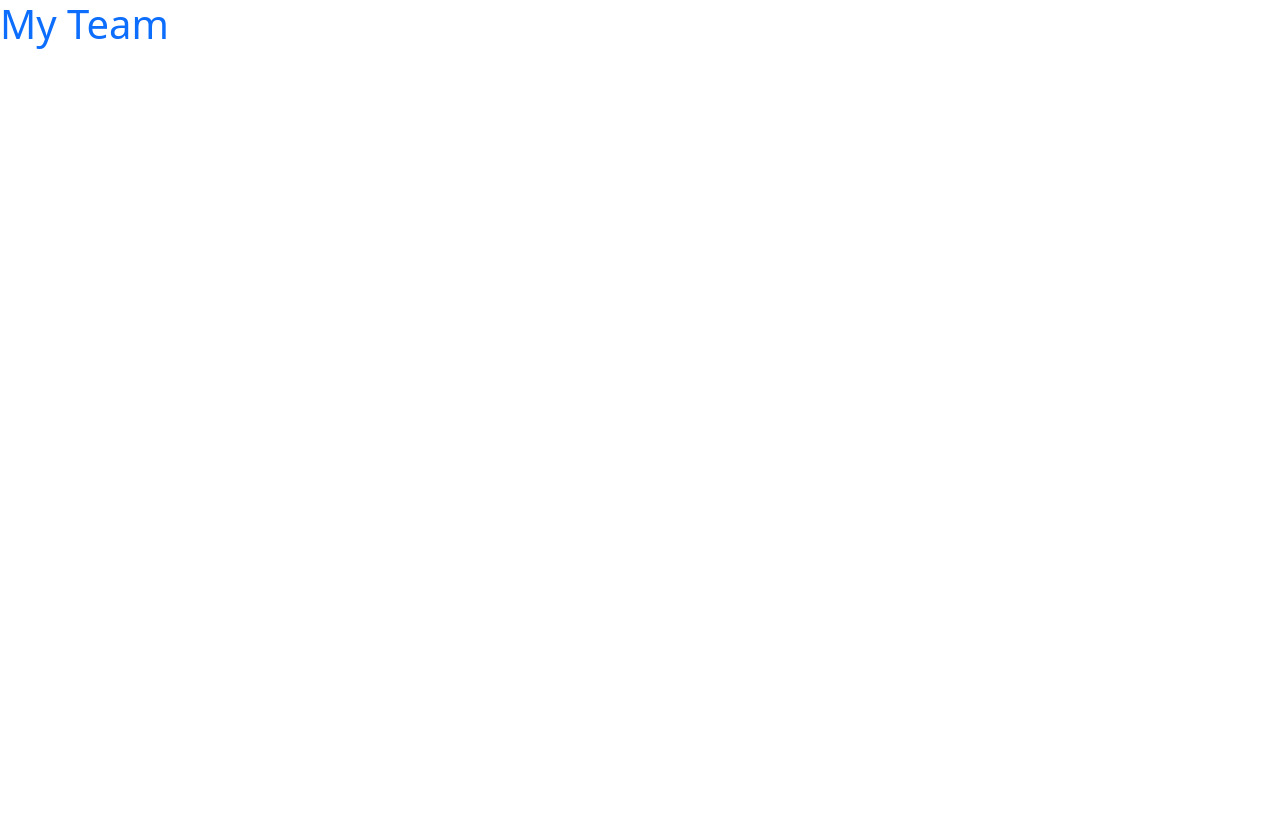
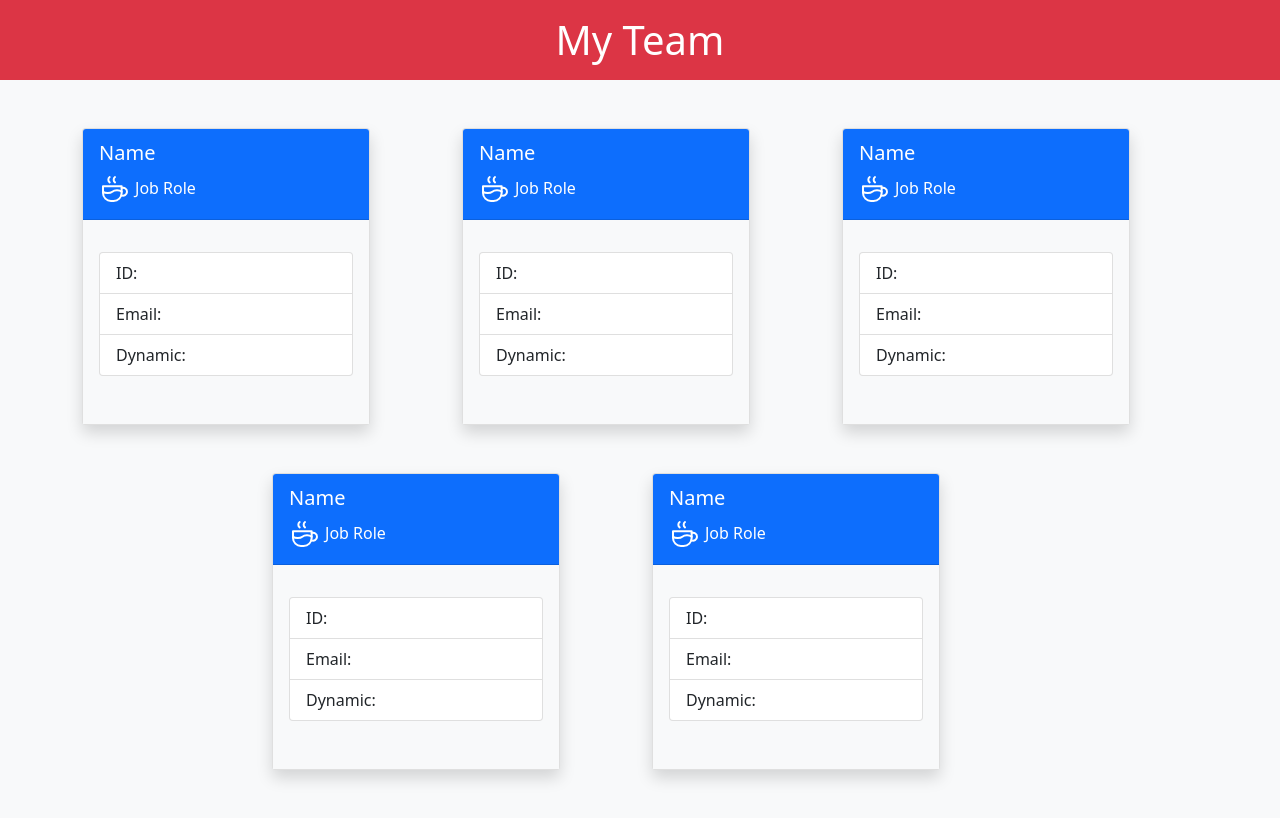
Before and after one commit to jordanlrothwell/teamProfileGenerator, a website: page dist/index.html in a window 1280 px wide. Drawn offline with nearby package versions, Linux system fonts and the light colour scheme.

Commit message:
Fixed styling for cards.

```diff
--- a/dist/index.html
+++ b/dist/index.html
@@ -9,8 +9,118 @@
     <title>Team Profile</title>
 </head>
 
-<body>
-    <h1 class="text-primary">My Team</h1>
+<body class="bg-light">
+
+    <div class="container-fluid bg-danger m-auto" style="height: 5rem">
+        <h1 class="text-white text-center pt-3">My Team</h1>
+    </div>
+
+    <div class="container-fluid bg-light">
+
+        <div class="container">
+
+            <div class="row justify-content-center pt-5">
+
+                <div class="col-4 pb-5">
+                    <div class="card shadow" style="width: 18rem">
+                        <div class="card-header bg-primary">
+                            <h5 class="card-title text-white pt-1">Name</h5>
+                            <div class="d-inline-flex align-items-center">
+                                <img class="align-items-center" src="/dist/icons/coffee.svg" alt="coffee">
+                                <h6 class="card-title text-white mb-0 p-1"> Job Role</h6>
+                            </div>
+                        </div>
+                        <div class="card-body bg-light pt-4 pb-5">
+                            <ul class="list-group pt-2">
+                                <li class="list-group-item">ID: </li>
+                                <li class="list-group-item">Email: </li>
+                                <li class="list-group-item">Dynamic: </li>
+                            </ul>
+                        </div>
+                    </div>
+                </div>
+
+                <div class="col-4 pb-5">
+                    <div class="card shadow" style="width: 18rem">
+                        <div class="card-header bg-primary">
+                            <h5 class="card-title text-white pt-1">Name</h5>
+                            <div class="d-inline-flex align-items-center">
+                                <img class="align-items-center" src="/dist/icons/coffee.svg" alt="coffee">
+                                <h6 class="card-title text-white mb-0 p-1"> Job Role</h6>
+                            </div>
+                        </div>
+                        <div class="card-body bg-light pt-4 pb-5">
+                            <ul class="list-group pt-2">
+                                <li class="list-group-item">ID: </li>
+                                <li class="list-group-item">Email: </li>
+                                <li class="list-group-item">Dynamic: </li>
+                            </ul>
+                        </div>
+                    </div>
+                </div>
+
+                <div class="col-4 pb-5">
+                    <div class="card shadow" style="width: 18rem">
+                        <div class="card-header bg-primary">
+                            <h5 class="card-title text-white pt-1">Name</h5>
+                            <div class="d-inline-flex align-items-center">
+                                <img class="align-items-center" src="/dist/icons/coffee.svg" alt="coffee">
+                                <h6 class="card-title text-white mb-0 p-1"> Job Role</h6>
+                            </div>
+                        </div>
+                        <div class="card-body bg-light pt-4 pb-5">
+                            <ul class="list-group pt-2">
+                                <li class="list-group-item">ID: </li>
+                                <li class="list-group-item">Email: </li>
+                                <li class="list-group-item">Dynamic: </li>
+                            </ul>
+                        </div>
+                    </div>
+                </div>
+
+                <div class="col-4 pb-5">
+                    <div class="card shadow" style="width: 18rem">
+                        <div class="card-header bg-primary">
+                            <h5 class="card-title text-white pt-1">Name</h5>
+                            <div class="d-inline-flex align-items-center">
+                                <img class="align-items-center" src="/dist/icons/coffee.svg" alt="coffee">
+                                <h6 class="card-title text-white mb-0 p-1"> Job Role</h6>
+                            </div>
+                        </div>
+                        <div class="card-body bg-light pt-4 pb-5">
+                            <ul class="list-group pt-2">
+                                <li class="list-group-item">ID: </li>
+                                <li class="list-group-item">Email: </li>
+                                <li class="list-group-item">Dynamic: </li>
+                            </ul>
+                        </div>
+                    </div>
+                </div>
+
+                <div class="col-4 pb-5">
+                    <div class="card shadow" style="width: 18rem">
+                        <div class="card-header bg-primary">
+                            <h5 class="card-title text-white pt-1">Name</h5>
+                            <div class="d-inline-flex align-items-center">
+                                <img class="align-items-center" src="/dist/icons/coffee.svg" alt="coffee">
+                                <h6 class="card-title text-white mb-0 p-1"> Job Role</h6>
+                            </div>
+                        </div>
+                        <div class="card-body bg-light pt-4 pb-5">
+                            <ul class="list-group pt-2">
+                                <li class="list-group-item">ID: </li>
+                                <li class="list-group-item">Email: </li>
+                                <li class="list-group-item">Dynamic: </li>
+                            </ul>
+                        </div>
+                    </div>
+                </div>
+
+            </div>
+
+        </div>
+
+    </div>
 
     <!-- Option 1: Bootstrap Bundle with Popper -->
     <script src="https://cdn.jsdelivr.net/npm/bootstrap@5.0.2/dist/js/bootstrap.bundle.min.js"
```
Also changed, not shown: dist/icons/coffee.svg (added).
